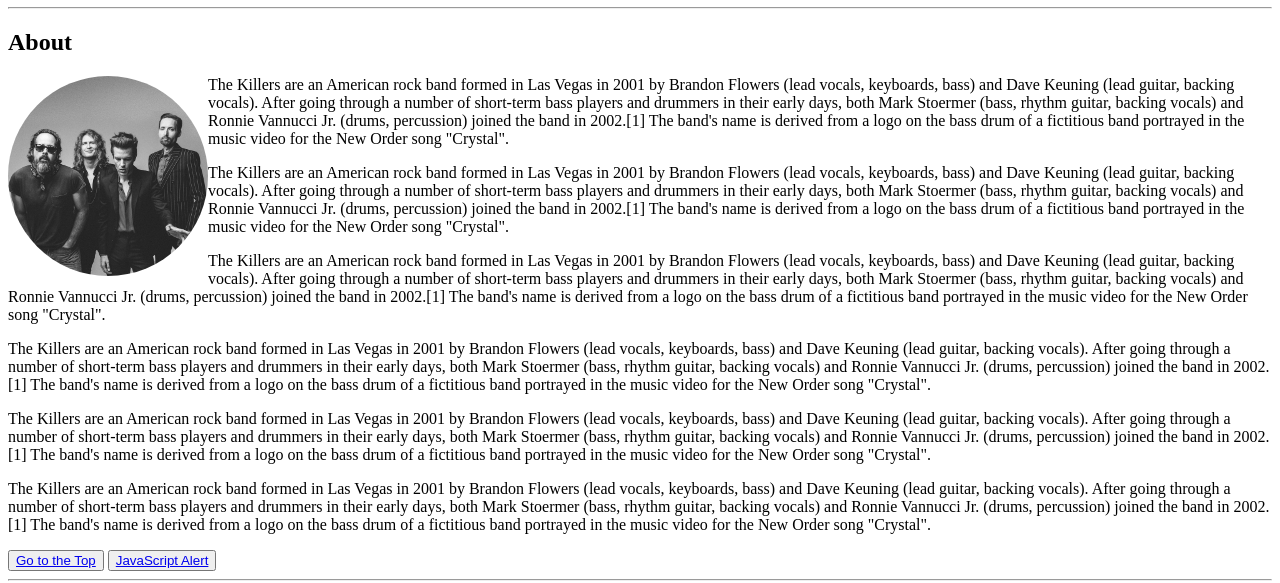
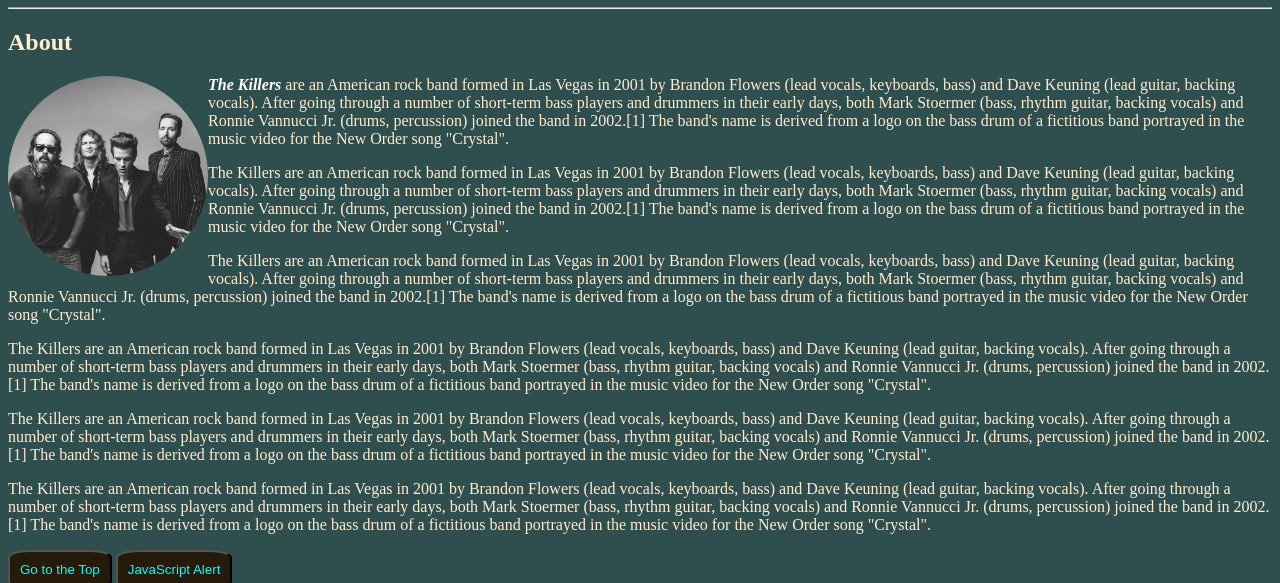
Before and after one commit to visiongirles/css-in-depth, a plain HTML site: page myband-about.html in a window 1280 px wide. Shown: the part 179-762 px from the top of the page. Drawn offline with Linux system fonts and the light colour scheme.

Commit message:
Add styling

```diff
--- a/main.css
+++ b/main.css
@@ -1,3 +1,8 @@
+:root {
+    background-color:darkslategray;
+    color: blanchedalmond;
+}
+
 .social {
     width: 50px;
     border-radius: 50%;
@@ -6,7 +11,48 @@
   .storypic {
     width: 200px;
     border-radius: 50%;
-    float: inline-start;
-    /* float: left; */
-    /* float: unset; */
+    float: left;
   }
+
+  em {
+    font-weight: bold;
+    color: white;
+  }
+
+
+  a:link {
+    color:aqua;
+  }
+
+  a:visited {
+    color:aquamarine;
+  }
+
+  a:hover {
+    color:rgb(223, 198, 231);
+
+  }
+
+  a:active {
+    color: aquamarine;
+  }
+
+
+
+  button {
+    text-align: center;
+    display: inline-block;
+    transition-duration: 0.4s;
+
+    border-radius: 20%;
+    background-color: rgb(38, 26, 11);
+    padding: 10px;
+}
+
+button a {
+    text-decoration: none;
+}
+button:hover {
+    background-color:antiquewhite;
+    color: rgb(0, 0, 0);
+}
--- a/myband-about.html
+++ b/myband-about.html
@@ -23,14 +23,14 @@
       <img class="storypic" src="Images/thekillers.jpeg" />
 
       <p>
-        The Killers are an American rock band formed in Las Vegas in 2001 by
-        Brandon Flowers (lead vocals, keyboards, bass) and Dave Keuning (lead
-        guitar, backing vocals). After going through a number of short-term bass
-        players and drummers in their early days, both Mark Stoermer (bass,
-        rhythm guitar, backing vocals) and Ronnie Vannucci Jr. (drums,
-        percussion) joined the band in 2002.[1] The band's name is derived from
-        a logo on the bass drum of a fictitious band portrayed in the music
-        video for the New Order song "Crystal".
+        <em>The Killers</em> are an American rock band formed in Las Vegas in
+        2001 by Brandon Flowers (lead vocals, keyboards, bass) and Dave Keuning
+        (lead guitar, backing vocals). After going through a number of
+        short-term bass players and drummers in their early days, both Mark
+        Stoermer (bass, rhythm guitar, backing vocals) and Ronnie Vannucci Jr.
+        (drums, percussion) joined the band in 2002.[1] The band's name is
+        derived from a logo on the bass drum of a fictitious band portrayed in
+        the music video for the New Order song "Crystal".
       </p>
       <p>
         The Killers are an American rock band formed in Las Vegas in 2001 by
```
Also changed, not shown: index.html (+5 -0 lines).
